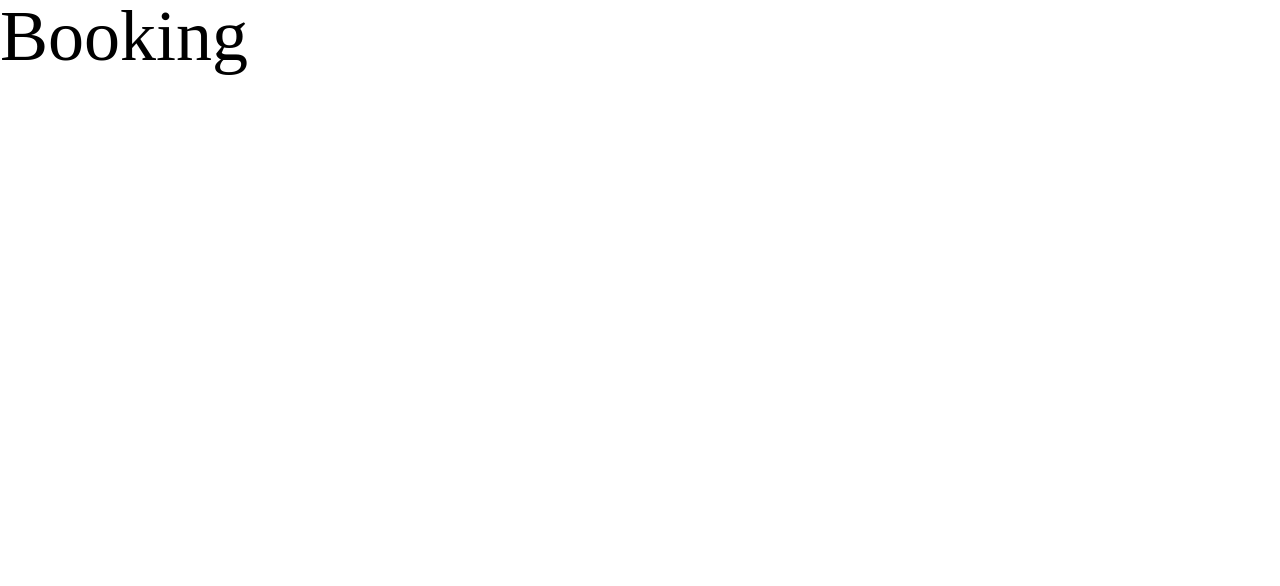
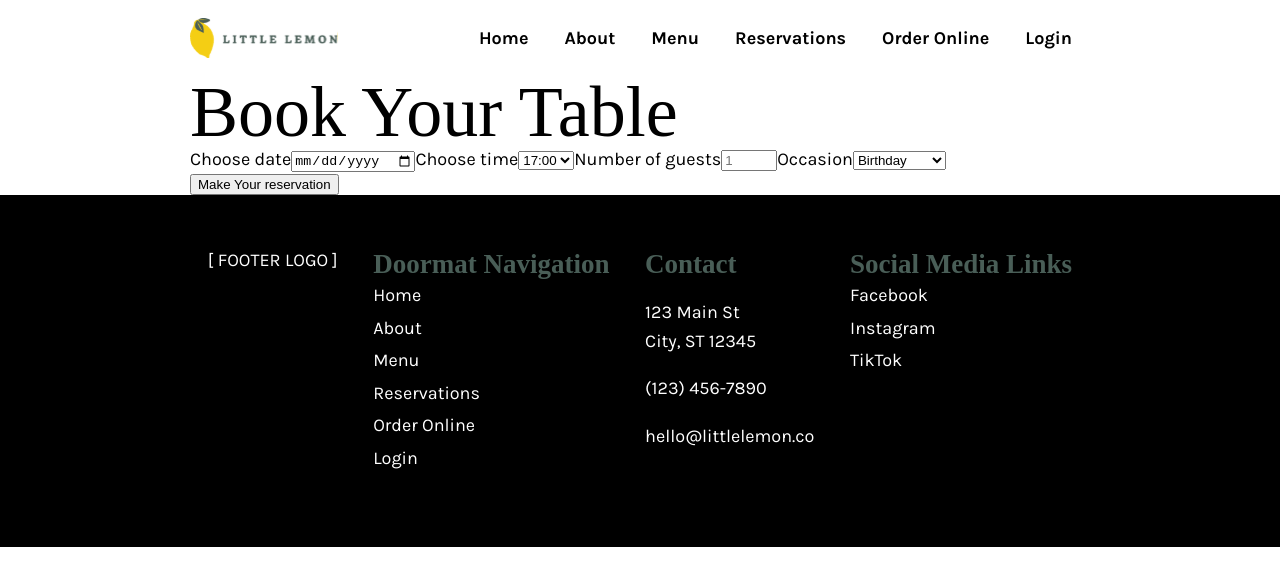
Before and after one commit to lucyhutcheson/booking-app, a React (Create React App) app: page /booking in a window 1280 px wide. Shown: the top 586 px of the page. Built offline with nearby package versions, Linux system fonts and the light colour scheme; a web font is replaced by a local one.

Commit message:
Add booking page

```diff
--- a/package.json
+++ b/package.json
@@ -3,9 +3,14 @@
   "version": "0.1.0",
   "private": true,
   "dependencies": {
+    "@chakra-ui/react": "^2.7.1",
+    "@emotion/react": "^11.11.1",
+    "@emotion/styled": "^11.11.0",
     "@testing-library/jest-dom": "^5.16.5",
     "@testing-library/react": "^13.4.0",
     "@testing-library/user-event": "^13.5.0",
+    "formik": "^2.4.2",
+    "framer-motion": "^10.12.17",
     "react": "^18.2.0",
     "react-dom": "^18.2.0",
     "react-scripts": "5.0.1",
--- a/src/App.js
+++ b/src/App.js
@@ -1,7 +1,8 @@
-import './App.css';
 import { Routes, Route } from "react-router-dom";
 import Home from './pages/Home';
 import Booking from './pages/Booking';
+import './App.css';
+import './assets/styles.css';
 
 function App() {
   return (
--- a/src/assets/styles.css
+++ b/src/assets/styles.css
@@ -8,7 +8,7 @@ body {
 }
 
 .container {
-  max-width: 900px;
+  max-width: 90%;
   margin: 0 auto;
 }
 
@@ -27,10 +27,6 @@ body {
 .flex {
   display: flex;
   flex-wrap: wrap;
-}
-
-.flex > * {
-  width: 100%;
 }
 
 .flex-row {
@@ -136,7 +132,8 @@ a:hover {
 }
 
 a.button {
-  display: inline-block;
+  display: block;
+  text-align: center;
   background-color: #F4CE14;
   color: black;
   font-size: 1.125em;
@@ -155,8 +152,19 @@ header {
   padding: 1em 0;
 }
 
-header a {
-  margin: 0 1em;
+header img {
+  width: 300px;
+  margin: 0 auto;
+}
+
+nav {
+  display: flex;
+  flex-wrap: wrap;
+  justify-content: center;
+}
+
+header nav a {
+  margin: 0.5em 1em;
 }
 
 .hero:before {
@@ -171,22 +179,24 @@ header a {
 }
 
 .hero .text {
-  padding: 3em 4em 6em 0em;
+  padding: 1em 0;
 }
 
 .hero img {
   position: relative;
-  transform: translateY(4em);
+  margin-bottom: 3em;
+  max-width: 100%;
 }
 
 .specials .card-container {
   margin: 1em 0 5em;
+  gap: 1em;
 }
 
 .specials .card {
   background-color: #EDEFEE;
   flex-shrink: 1;
-  width: 31%;
+  width: 100%;
 }
 
 .specials img {
@@ -215,7 +225,7 @@ header a {
 
 .testimonials .card {
   padding: 1em;
-  width: 23%;
+  width: 100%;
 }
 
 .testimonials .star {
@@ -239,18 +249,11 @@ header a {
 }
 
 .about .images img {
-  max-width: 250px;
+  max-width: 100%;
+  margin-bottom: 1em;
+  border-radius: 16px;
 }
 
-.about .images .image-1 {
-  margin-top: 5em;
-}
-
-.about .images .image-2 {
-  margin-left: -3em;
-  margin-top: -5em;
-  box-shadow: 0px 5px 15px rgba(50,50,50,0.5);
-}
 
 footer {
   background-color: black;
@@ -266,15 +269,81 @@ footer nav, footer .social {
 
 footer a {
   color: white;
-  line-height: 1.5;
+  line-height: 1.75;
+  font-weight: normal;
+  margin-left: 0;
 }
 
 footer a:hover {
   color: #F4CE14;
 }
 
+footer .container > div {
+  margin-bottom: 1em;
+}
+
+@media screen and (max-width: 600px) {
+  .flex > *:not(img) {
+    width: 100%;
+  }
+}
+
 @media screen and (min-width: 600px) {
+  nav {
+    flex-wrap: nowrap;
+    justify-content: flex-end;
+  }
+
+  header nav a {
+    margin: 0 1em;
+  }
+
+  a.button {
+    display: inline;
+  }
+
+  .container {
+    max-width: 900px;
+  }
+
   .flex {
     flex-wrap: nowrap;
   }
+
+  header img {
+    width: auto;
+    margin: 0;
+  }
+
+  .hero img {
+    transform: translateY(4em);
+    margin-bottom: 7em;
+    max-width: unset;
+  }
+
+  .hero .text {
+    padding: 3em 4em 6em 0em;
+  }
+
+  .specials .card {
+    width: 31%;
+  }
+
+  .testimonials .card {
+    width: 23%;
+  }
+  .about .images img {
+    max-width: 250px;
+  }
+
+  .about .images .image-1 {
+    margin-top: 5em;
+  }
+
+  .about .images .image-2 {
+    margin-left: -3em;
+    margin-top: -5em;
+    box-shadow: 0px 5px 15px rgba(50,50,50,0.5);
+  }
+
 }
--- a/src/components/About.js
+++ b/src/components/About.js
@@ -6,7 +6,7 @@ const About = () => {
     <section className='about'>
       <div className='container flex flex-row justify-between align-center'>
         <div className='text'>
-          <h2>Little Lemon</h2>
+          <h2 className='green'>Little Lemon</h2>
           <h3>Chicago</h3>
           <p>Amet minim mollit non deserunt ullamco est sit aliqua dolor do amet sint. Velit officia consequat duis enim velit mollit. Exercitation veniam consequat sunt nostrud amet.</p>
           <p>Amet minim mollit non deserunt ullamco est sit aliqua dolor do amet sint. Velit officia consequat duis enim velit mollit. </p>
--- /dev/null
+++ b/src/components/BookingForm.js
@@ -0,0 +1,32 @@
+const BookingForm = () => {
+  return (
+    <section>
+      <div className='container'>
+        <h1>Book Your Table</h1>
+        <form>
+          <label for="res-date">Choose date</label>
+          <input type="date" id="res-date" />
+          <label for="res-time">Choose time</label>
+          <select id="res-time ">
+              <option>17:00</option>
+              <option>18:00</option>
+              <option>19:00</option>
+              <option>20:00</option>
+              <option>21:00</option>
+              <option>22:00</option>
+          </select>
+          <label for="guests">Number of guests</label>
+          <input type="number" placeholder="1" min="1" max="10" id="guests" />
+          <label for="occasion">Occasion</label>
+          <select id="occasion">
+              <option>Birthday</option>
+              <option>Anniversary</option>
+          </select>
+          <input type="submit" value="Make Your reservation" />
+        </form>
+      </div>
+    </section>
+  )
+};
+
+export default BookingForm;
--- a/src/components/Footer.js
+++ b/src/components/Footer.js
@@ -29,8 +29,8 @@ const Footer = () => {
         <div>
           <h4>Contact</h4>
           <p>123 Main St<br/>City, ST 12345</p>
-          <p>Phone: (123) 456-7890</p>
-          <p>Email: <a href='mailto:hello@littlelemon.com'>hello@littlelemon.co</a></p>
+          <p>(123) 456-7890</p>
+          <p><a href='mailto:hello@littlelemon.com'>hello@littlelemon.co</a></p>
         </div>
         <div className='social'>
           <h4>Social Media Links</h4>
--- a/src/components/Specials.js
+++ b/src/components/Specials.js
@@ -1,4 +1,4 @@
-import Card from './Specials_Card';
+import Card from './SpecialsCard';
 
 const specials = [
   {
--- a/src/components/Testimonials.js
+++ b/src/components/Testimonials.js
@@ -1,4 +1,4 @@
-import Card from './Testimonials_Card';
+import Card from './TestimonialsCard';
 
 const ratings = [
   {
--- a/src/pages/Booking.js
+++ b/src/pages/Booking.js
@@ -1,6 +1,14 @@
+import Header from '../components/Header'
+import BookingForm from '../components/BookingForm'
+import Footer from '../components/Footer'
+
 const Booking = () => {
   return (
-    <h1>Booking</h1>
+    <div className='page'>
+      <Header />
+      <BookingForm />
+      <Footer />
+    </div>
   )
 };
 
--- a/src/pages/Home.js
+++ b/src/pages/Home.js
@@ -1,7 +1,6 @@
 import Header from '../components/Header'
 import Main from '../components/Main'
 import Footer from '../components/Footer'
-import '../assets/styles.css';
 
 const Home = () => {
   return (
```
Also changed, not shown: src/components/SpecialsCard.js (renamed from src/components/Specials_Card.js), src/components/TestimonialsCard.js (renamed from src/components/Testimonials_Card.js), 1 other file (tests, documents, lock files or other folders).
